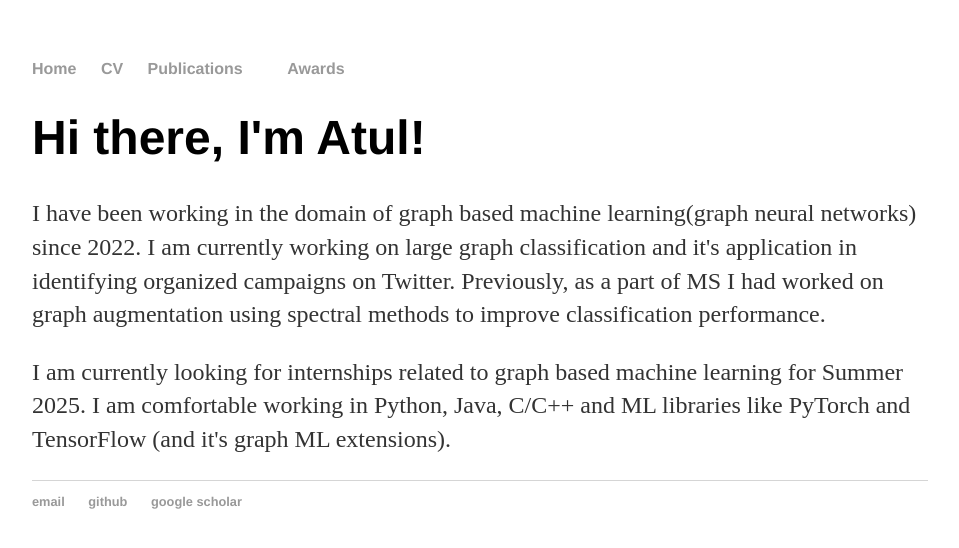
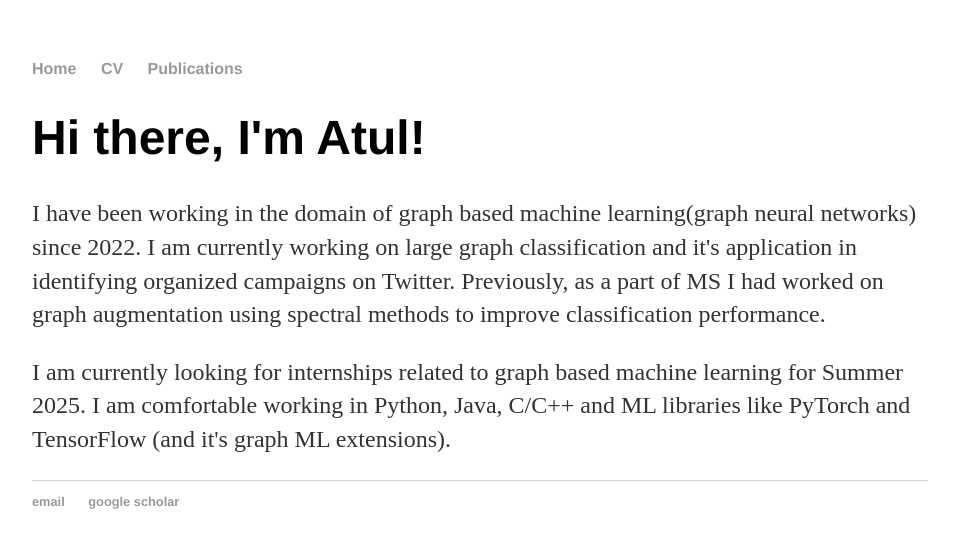
Before and after one commit to atul1234anand/atul1234anand.github.io, a Jekyll site: the page built from index.html, in a window 1280 px wide. Shown: the top 548 px of the page, without its empty margins (160-1119 px from the left). Built offline with Jekyll 4.4.1, drawn with Linux system fonts in a browser that asks for light colours.

Commit message:
Update default.html

```diff
--- a/_layouts/default.html
+++ b/_layouts/default.html
@@ -9,9 +9,8 @@
 			<nav>
 	    		<ul>
 	        		<li><a href="/">Home</a></li>
-	        		<li><a href="https://drive.google.com/file/d/1F5USdZ_IHB5fbnhdUMdn1yFh8TU3C5pv/view?usp=sharing">CV</a></li>
+	        		<li><a href="https://drive.google.com/file/d/1szfZo7KHgpc68Nls8qDzuYymnjelVmCv/view?usp=sharing">CV</a></li>
 				<li><a href="/publications">Publications</a><li>
-				<li><a href="/Awards">Awards</a><li>
 	    		</ul>
 			</nav>
 			<div class="container">
@@ -21,8 +20,7 @@
 			</div><!-- /.container -->
 			<footer>
 	    		<ul>
-	        		<li><a href="mailto:reachme.atul@gmail.com">email</a></li>
-	        		<li><a href="https://github.com/atul1234anand">github</a></li>
+	        		<li><a href="mailto:atulanan@buffalo.edu.com">email</a></li>
 				<li><a href="https://scholar.google.com/citations?user=-0P-3sYAAAAJ&hl=en">google scholar</a></li>
 				</ul>
 			</footer>
```
